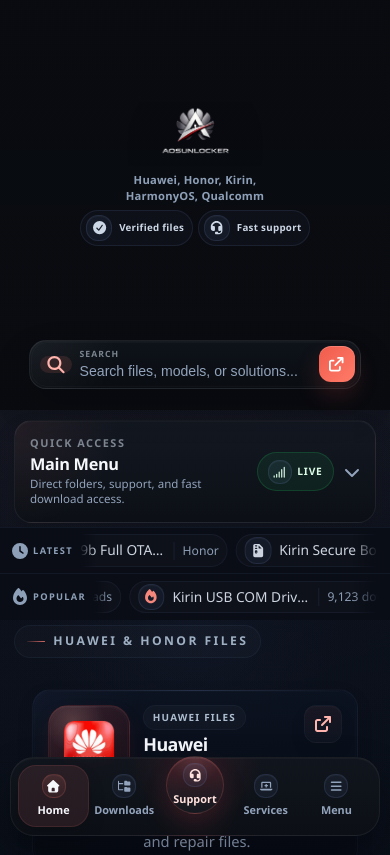
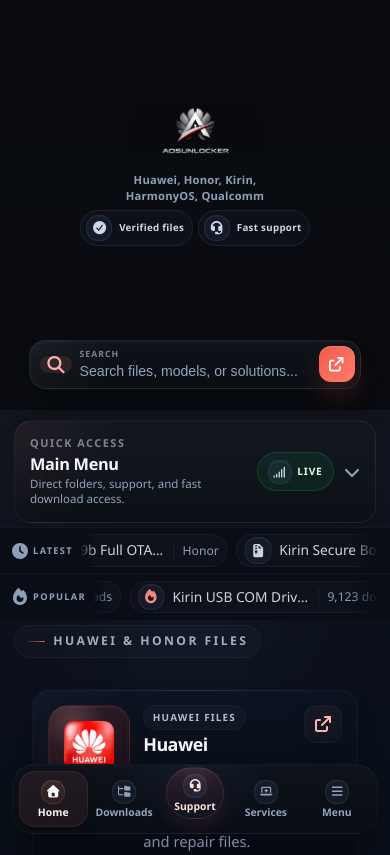
Before and after one commit to idn-kop/AOSUNLOCKER, a website built with Vite: page index.html in a window 390 px wide. Shown: the top 855 px of the page. Built offline with nearby package versions, Linux system fonts and the light colour scheme; no server answers.

Commit message:
Refine mobile bottom nav styling

```diff
--- a/src/style.css
+++ b/src/style.css
@@ -3725,23 +3725,23 @@
 
   .mobile-bottom-nav {
     position: fixed;
-    left: 10px;
-    right: 10px;
-    bottom: 8px;
+    left: 12px;
+    right: 12px;
+    bottom: 10px;
     z-index: 120;
     display: grid;
     grid-template-columns: repeat(5, minmax(0, 1fr));
-    gap: 0;
-    padding: 0.48rem 0.45rem calc(0.48rem + env(safe-area-inset-bottom));
-    border: 1px solid rgba(255, 255, 255, 0.06);
-    border-radius: 24px;
+    gap: 0.12rem;
+    padding: 0.38rem 0.36rem calc(0.4rem + env(safe-area-inset-bottom));
+    border: 1px solid rgba(120, 150, 210, 0.07);
+    border-radius: 22px;
     background:
-      radial-gradient(circle at center top, rgba(201, 60, 69, 0.14), transparent 34%),
-      linear-gradient(180deg, rgba(17, 21, 29, 0.98), rgba(12, 16, 22, 0.99));
+      radial-gradient(circle at center top, rgba(90, 128, 199, 0.08), transparent 38%),
+      linear-gradient(180deg, rgba(14, 19, 27, 0.97), rgba(9, 13, 20, 0.98));
     backdrop-filter: blur(18px);
     box-shadow:
-      inset 0 1px 0 rgba(255, 255, 255, 0.03),
-      0 20px 40px rgba(1, 4, 9, 0.3);
+      inset 0 1px 0 rgba(255, 255, 255, 0.025),
+      0 14px 28px rgba(1, 4, 9, 0.2);
   }
 
   .mobile-bottom-nav-item {
@@ -3752,53 +3752,57 @@
     flex-direction: column;
     align-items: center;
     justify-content: center;
-    gap: 0.26rem;
-    min-height: 52px;
-    padding: 0.28rem 0.12rem;
+    gap: 0.22rem;
+    min-height: 50px;
+    padding: 0.34rem 0.12rem;
     font: inherit;
-    font-size: 0.68rem;
+    font-size: 0.65rem;
     font-weight: 700;
     text-align: center;
-    border-radius: 18px;
-    transition: background 0.18s ease, color 0.18s ease, transform 0.18s ease;
+    border-radius: 16px;
+    transition: background 0.18s ease, color 0.18s ease, transform 0.18s ease, box-shadow 0.18s ease;
   }
 
   .mobile-bottom-nav-item i {
-    font-size: 1rem;
+    font-size: 0.96rem;
+  }
+
+  .mobile-bottom-nav-item span {
+    line-height: 1;
   }
 
   .mobile-bottom-nav-item.active {
     color: var(--text-strong);
-    background: rgba(255, 123, 114, 0.1);
+    background: rgba(255, 123, 114, 0.08);
     box-shadow:
-      inset 0 0 0 1px rgba(255, 123, 114, 0.12),
-      0 10px 18px rgba(1, 4, 9, 0.12);
+      inset 0 0 0 1px rgba(255, 123, 114, 0.1),
+      0 8px 16px rgba(1, 4, 9, 0.08);
   }
 
   .mobile-bottom-nav-item-support {
     position: relative;
-    transform: translateY(-11px);
-    min-height: 62px;
+    transform: translateY(-6px);
+    min-height: 56px;
     color: #ffe1dd;
   }
 
   .mobile-bottom-nav-item-support::before {
     content: '';
     position: absolute;
-    inset: 2px 6px;
+    inset: 2px 5px;
     border-radius: 999px;
-    border: 1px solid rgba(255, 123, 114, 0.18);
+    border: 1px solid rgba(255, 123, 114, 0.14);
     background:
-      radial-gradient(circle at top center, rgba(255, 255, 255, 0.08), transparent 42%),
-      linear-gradient(180deg, rgba(201, 60, 69, 0.22), rgba(22, 27, 34, 0.78));
+      radial-gradient(circle at top center, rgba(255, 255, 255, 0.05), transparent 42%),
+      linear-gradient(180deg, rgba(201, 60, 69, 0.16), rgba(18, 24, 36, 0.78));
     box-shadow:
-      inset 0 1px 0 rgba(255, 255, 255, 0.06),
-      0 14px 26px rgba(201, 60, 69, 0.16);
+      inset 0 1px 0 rgba(255, 255, 255, 0.04),
+      0 10px 18px rgba(201, 60, 69, 0.1);
     z-index: -1;
   }
 
   .mobile-bottom-nav-item-support i {
-    font-size: 1.08rem;
+    font-size: 1rem;
   }
 
   .mobile-bottom-nav-item-menu {
```
